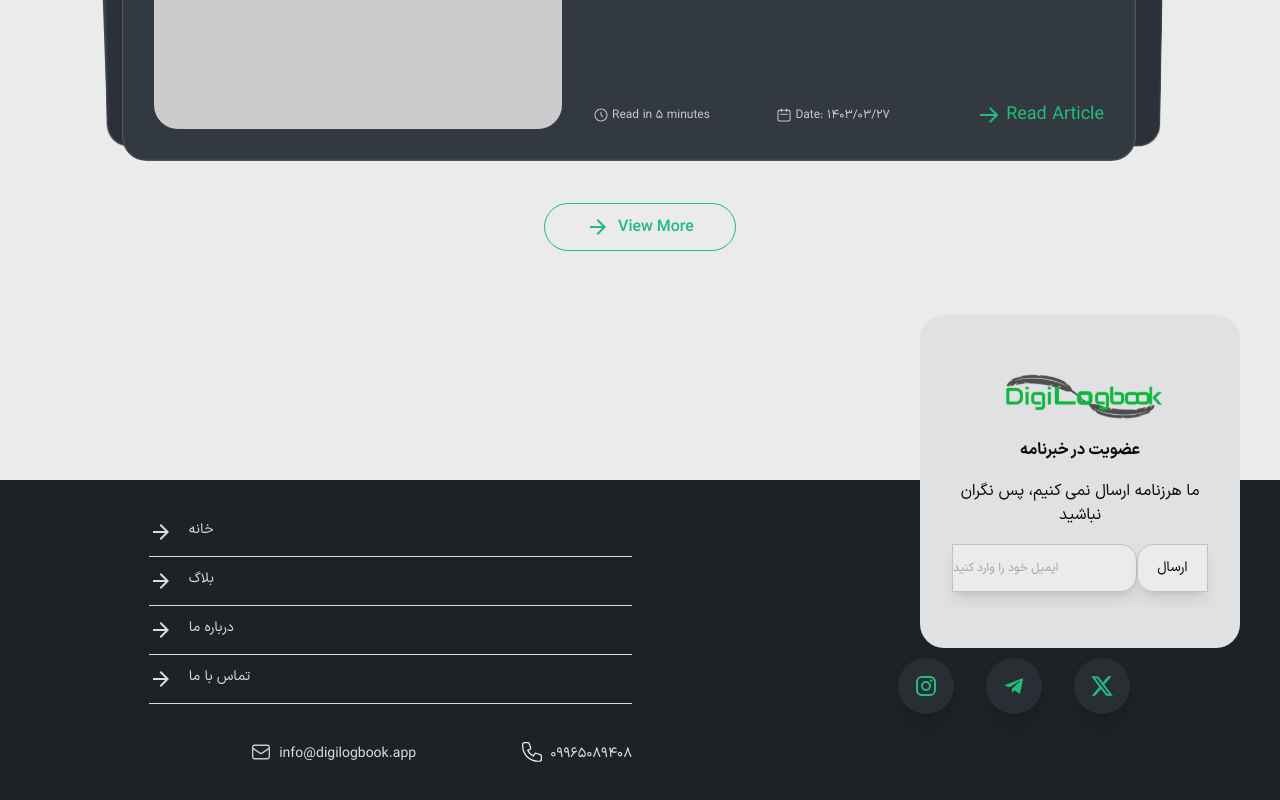
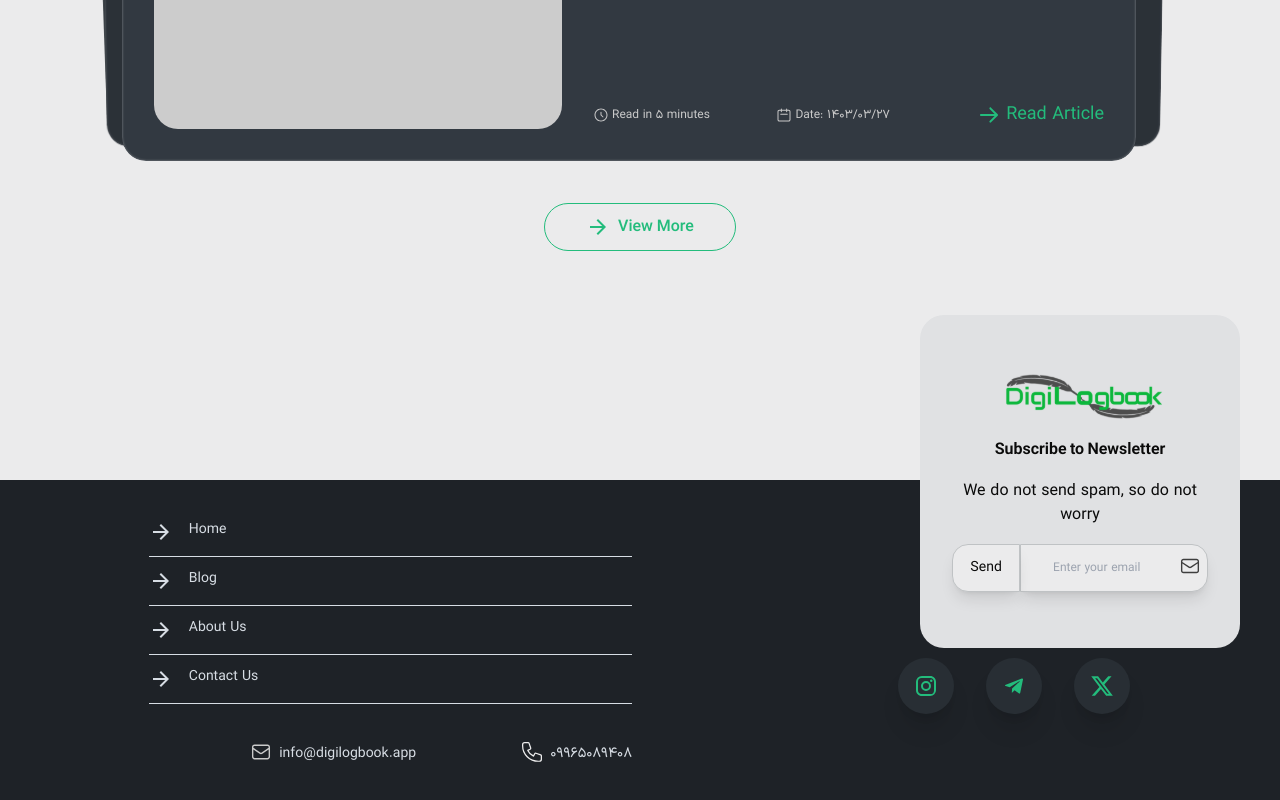
Before and after one commit to khashayarmobarez/digilogbook-landing, a Next.js app: page / in a window 1280 px wide. Shown: the part 3369-4169 px from the top of the page. Built offline with nearby package versions, Linux system fonts and the light colour scheme; no server answers.

Commit message:
landing page and footer to english

```diff
--- a/src/components/module/Inputs/InputWithButton.jsx
+++ b/src/components/module/Inputs/InputWithButton.jsx
@@ -8,7 +8,7 @@ import Image from "next/image";
 const InputWithButton = ({icon, buttonText, placeH, Type, onSubmit, value, onChange, id, isLoading, inputClassName}) => {
 
     return (
-            <div className={` flex relative w-[100%] h-12 px-2`}>
+            <div className={` flex flex-row-reverse relative w-[100%] h-12 px-2`}>
                 <span>
                     <Image
                     src={icon}
@@ -21,7 +21,7 @@ const InputWithButton = ({icon, buttonText, placeH, Type, onSubmit, value, onCha
                     onChange={onChange}
                     id={id}
                     placeholder={placeH}
-                    className={`w-[100%] text-xs font-medium pr-8 rounded-r-2xl rounded-l-none bg-primaryLight border border-primaryLightActive shadow-lg ${inputClassName}`}
+                    className={`w-[100%] text-xs font-medium px-8 rounded-r-2xl rounded-l-none bg-primaryLight border border-primaryLightActive shadow-lg ${inputClassName}`}
                 />
                 <button disabled={isLoading} onClick={onSubmit} className={` ${isLoading && 'opacity-50'}
                 w-24 h-12 flex items-center justify-center rounded-l-2xl px-2 text-sm whitespace-nowrap backdrop-blur-lg bg-primaryLight border border-primaryLightActive shadow-lg`}>
--- a/src/components/module/Landing/ContactUsBox.jsx
+++ b/src/components/module/Landing/ContactUsBox.jsx
@@ -10,9 +10,6 @@ import EmailIcon from "@/Assets/Icons/email.svg";
 
 import Swal from 'sweetalert2';
 
-
-
-
 const ContactUsBox = () => {
 
     const [input, setInput] = useState('');
@@ -21,18 +18,18 @@ const ContactUsBox = () => {
 
         if(input.length > 5) {
             Swal.fire({
-              title: 'ثبت شد!',
-              text: 'ایمیل شما با موفقیت ثبت شد.',
+              title: 'Registered!',
+              text: 'Your email has been successfully registered.',
               icon: 'success',
-              confirmButtonText: 'باشه'
+              confirmButtonText: 'OK'
             });
             setInput('');
         } else {
             Swal.fire({
               icon: "error",
-              title: "ایمیلتون را وارد نکردین",
-              text: "لطفا ایمیل خود را وارد کنید",
-              confirmButtonText: 'مشکلی نیست'
+              title: "You didn't enter your email",
+              text: "Please enter your email",
+              confirmButtonText: 'No problem'
             });
         }
 
@@ -46,14 +43,14 @@ const ContactUsBox = () => {
         <div className="w-full flex flex-col items-center -mb-28 md:-mb-52 md:-mr-[5.5vw]">
             <div className="  bg-primaryLightHover phone-1 w-[90%] h-[333px] rounded-3xl flex flex-col items-center justify-between py-14 px-6 md:w-1/3 lg:w-1/4 md:self-end md:mx-10 z-20 text-center">
                 <Image src={Logo} alt="logo" width={170} height={170} />
-                <p className="font-bold">عضویت در خبرنامه</p>
-                <p className=" ">ما هرزنامه ارسال نمی کنیم، پس نگران نباشید</p>
+                <p className="font-bold">Subscribe to Newsletter</p>
+                <p className=" ">We do not send spam, so do not worry</p>
                 <InputWithButton
                     id={'Email'}
                     onSubmit={showAlert}
                     icon={EmailIcon}
-                    buttonText={'ارسال'}
-                    placeH={'ایمیل خود را وارد کنید'}
+                    buttonText={'Send'}
+                    placeH={'Enter your email'}
                     onChange={EmailInputHandler}
                     value={input}
                 />
--- a/src/components/templates/Footer/Footer.jsx
+++ b/src/components/templates/Footer/Footer.jsx
@@ -40,9 +40,9 @@ const Footer = () => {
     const showEmptyAlert = () => {
         Swal.fire({
             icon: "error",
-            title: "اماده نیست!",
-            text: "تیم ما در حال توسعه این بخش است و به زودی اماده میشود",
-            confirmButtonText: 'مشکلی نیست'
+            title: "Not Ready!",
+            text: "Our team is developing this section and it will be ready soon",
+            confirmButtonText: 'No problem'
         });
     }
 
@@ -56,28 +56,28 @@ const Footer = () => {
                         <div className="w-full flex gap-x-4">
                             <ArrowForwardIcon />
                             <Link href={'/'} className="link link-hover">
-                                خانه
+                                Home
                             </Link>
                         </div>
                     <hr className="my-3 border-t border-neutral-content w-full " />
                         <div className="w-full flex gap-x-4">
                             <ArrowForwardIcon />
                             <Link href={'/blogs/1'} className="link link-hover" >
-                                بلاگ
+                                Blog
                             </Link>
                         </div>
                     <hr className="my-3 border-t border-neutral-content w-full " />
                         <div className="w-full flex gap-x-4">
                             <ArrowForwardIcon />
                             <Link href={'/aboutUs'} className="link link-hover" >
-                                درباره ما
+                                About Us
                             </Link>
                         </div>
                     <hr className="my-3 border-t border-neutral-content w-full " />
                         <div className="w-full flex gap-x-4">
                             <ArrowForwardIcon />
                             <Link href={'/contactUs'} className="link link-hover" >
-                                تماس با ما
+                                Contact Us
                             </Link>
                         </div>
                     <hr className="my-3 border-t border-neutral-content w-full " />
@@ -101,14 +101,14 @@ const Footer = () => {
                     pathname !== '/' ?
                         <div className=" w-full md:w-[50%] h-auto rounded-3xl flex flex-col items-center justify-between py-4 px-4 gap-y-4">
                             <Image src={Logo} alt="logo" width={170} height={170} />
-                            <p className="font-bold">عضویت در خبرنامه</p>
-                            <p className="">ما هرزنامه ارسال نمی کنیم، پس نگران نباشید</p>
+                            <p className="font-bold">Subscribe to Newsletter</p>
+                            <p className="">We do not send spam, so don&apos;t worry</p>
                             <InputWithButton
                                 id={'Email'}
                                 // onSubmit={sendCodeHandler}
                                 icon={EmailIcon}
-                                buttonText={'ارسال'}
-                                placeH={'ایمیل خود را وارد کنید'}
+                                buttonText={'Send'}
+                                placeH={'Enter your email'}
                                 onChange={EmailInputHandler}
                                 value={input}
                             />
```
